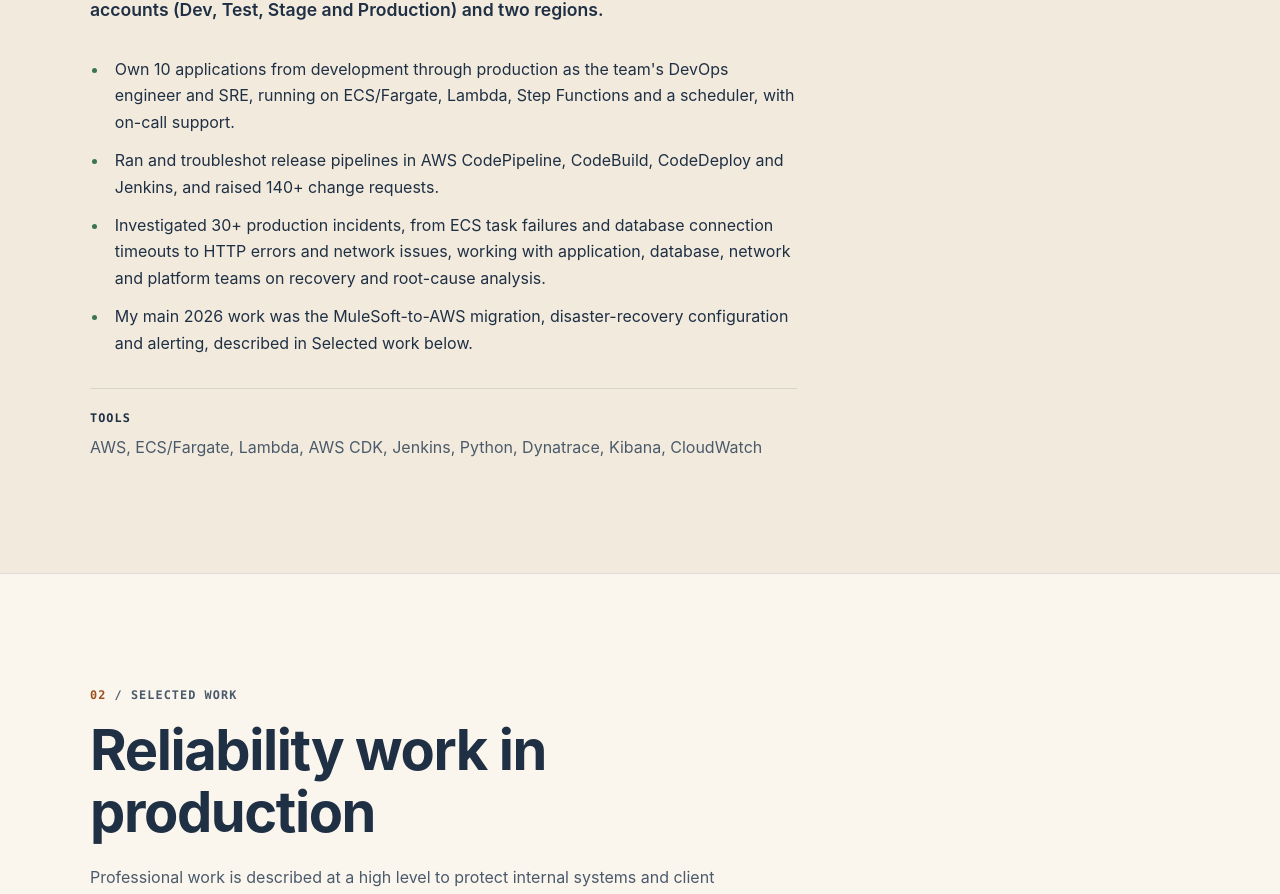
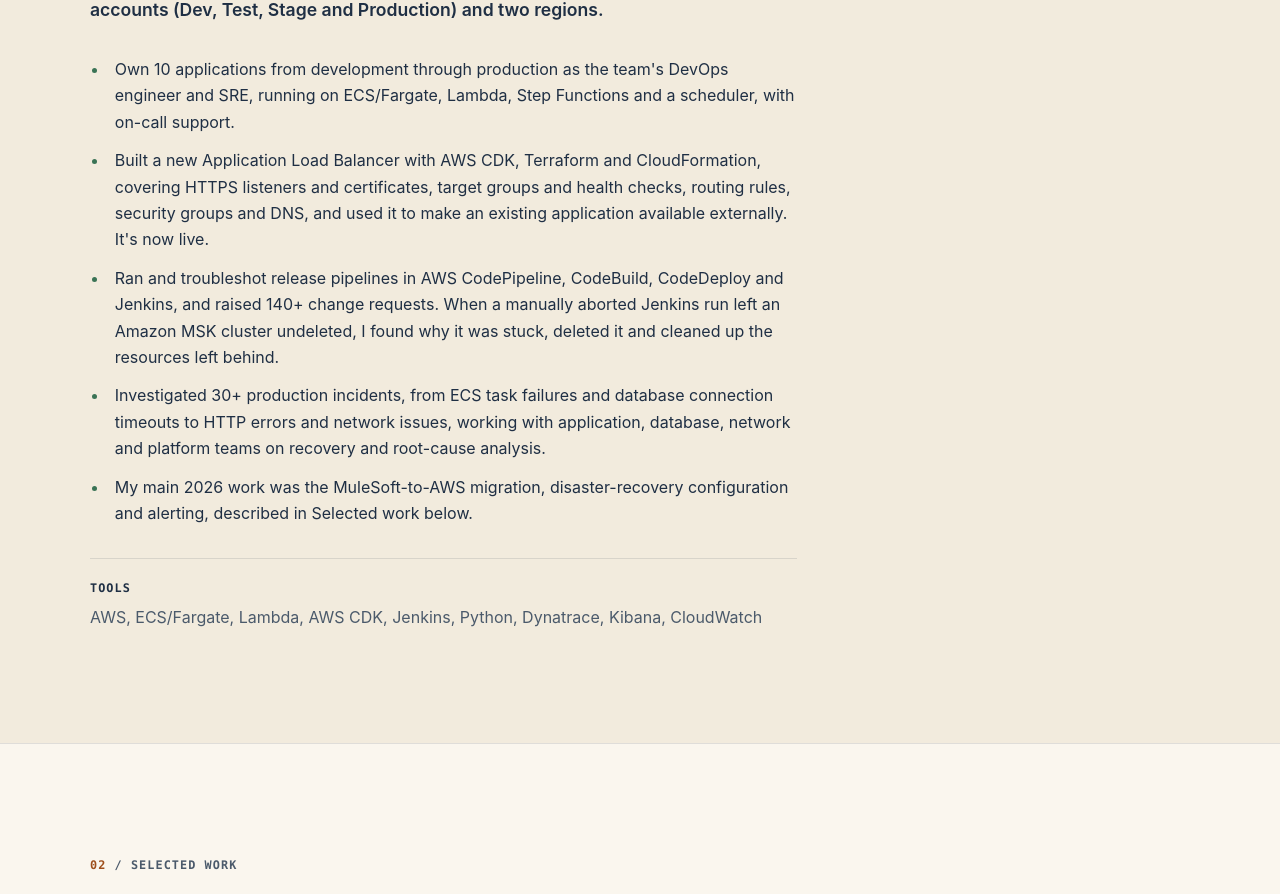
Before and after one commit to ramsrisaikotari/abhiram-portfolio, a React (Vite) app: page / in a window 1280 px wide. Shown: the part 1391-2285 px from the top of the page. Built offline with nearby package versions, Linux system fonts and the light colour scheme; a web font is replaced by a local one.

Commit message:
Iteration 118: update the five experience bullets

```diff
--- a/src/data/siteContent.ts
+++ b/src/data/siteContent.ts
@@ -39,7 +39,8 @@ export const experience = {
     "at Amtrak , I work on enterprise APIs and applications running on AWS, across four accounts (Dev, Test, Stage and Production) and two regions.",
   responsibilities: [
     "Own 10 applications from development through production as the team's DevOps engineer and SRE, running on ECS/Fargate, Lambda, Step Functions and a scheduler, with on-call support.",
-    "Ran and troubleshot release pipelines in AWS CodePipeline, CodeBuild, CodeDeploy and Jenkins, and raised 140+ change requests.",
+    "Built a new Application Load Balancer with AWS CDK, Terraform and CloudFormation, covering HTTPS listeners and certificates, target groups and health checks, routing rules, security groups and DNS, and used it to make an existing application available externally. It's now live.",
+    "Ran and troubleshot release pipelines in AWS CodePipeline, CodeBuild, CodeDeploy and Jenkins, and raised 140+ change requests. When a manually aborted Jenkins run left an Amazon MSK cluster undeleted, I found why it was stuck, deleted it and cleaned up the resources left behind.",
     "Investigated 30+ production incidents, from ECS task failures and database connection timeouts to HTTP errors and network issues, working with application, database, network and platform teams on recovery and root-cause analysis.",
     "My main 2026 work was the MuleSoft-to-AWS migration, disaster-recovery configuration and alerting, described in Selected work below.",
   ],
```
Also changed, not shown: 1 other file (tests, documents, lock files or other folders).
